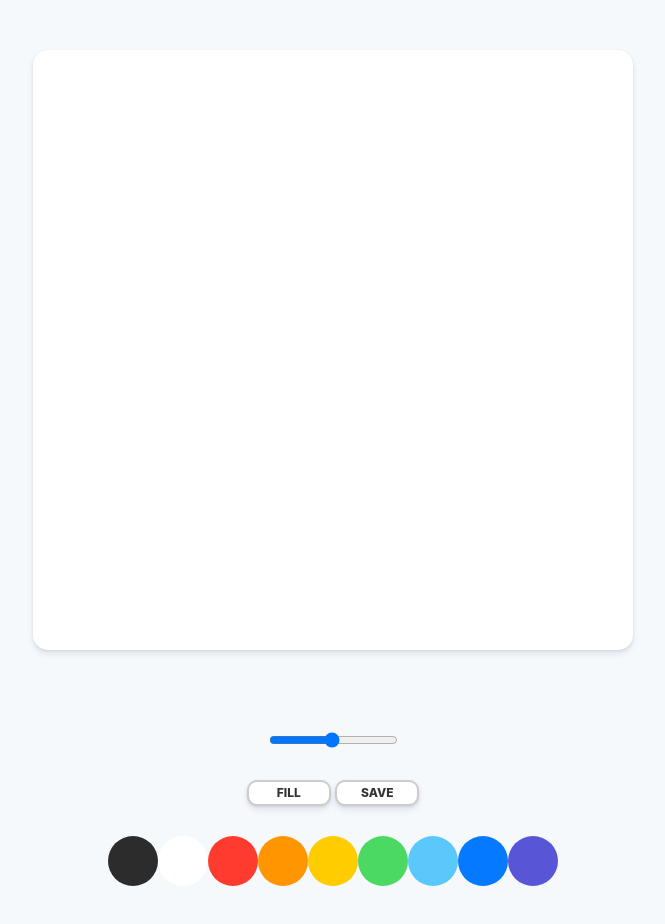
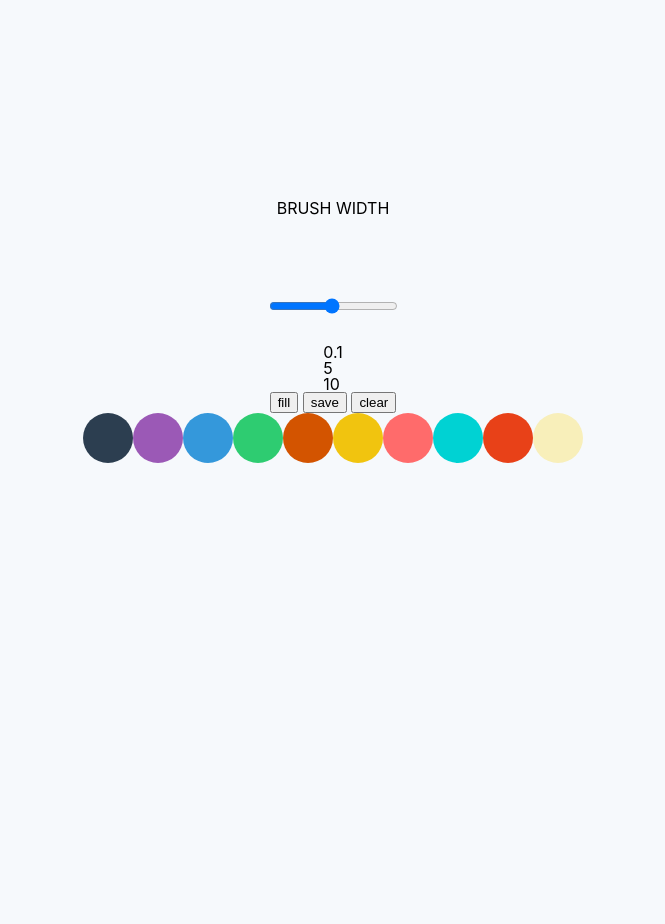
Before and after one commit to SewookJung/paintjs, a plain HTML site: page index.html in a window 1280 px wide. Shown: the whole page, without its empty margins (307-972 px from the left). After the commit the page ends 800 px from the top, so only its background shows below. Drawn offline with Linux system fonts and the light colour scheme.

Commit message:
added width section

```diff
--- a/index.html
+++ b/index.html
@@ -4,38 +4,75 @@
     <meta charset="UTF-8" />
     <meta name="viewport" content="width=device-width, initial-scale=1.0" />
     <meta http-equiv="X-UA-Compatible" content="ie=edge" />
-    <link rel="stylesheet" href="./css/style.css" />
-    <title>PaintJS</title>
+    <title>paintJS</title>
+    <link rel="stylesheet" href="css/style.css" />
   </head>
   <body>
-    <canvas id="jsCanvas" class="canvas"></canvas>
+    <canvas class="jsCanvas"> </canvas>
+    <div class="controls__line-title">BRUSH WIDTH</div>
     <div class="controls">
-      <div class="controls__range">
-        <input
-          type="range"
-          id="jsRange"
-          min="0.1"
-          max="5.0"
-          value="2.5"
-          step="0.1"
-        />
+      <input
+        type="range"
+        class="controls__range jsRange"
+        min="0.1"
+        max="10"
+        value="5"
+        step="0.1"
+      >
+      <div class="controls__line-width line-width">
+        <div class="line-width__min">0.1</div>
+        <div class="line-width__current">5</div>
+        <div class="line-width__max">10</div>
       </div>
-      <div class="controls__btns">
-        <button id="jsMode">Fill</button>
-        <button id="jsSave">Save</button>
+    </input>
+      <div class="controls__btn">
+        <button class="jsMode">fill</button>
+        <button class="jsSave">save</button>
+        <button class="jsClear">clear</button>
       </div>
-      <div class="controls__colors" id="jsColors">
-        <div class="controls__color" style="background-color: #2C2C2C;"></div>
-        <div class="controls__color" style="background-color: white;"></div>
-        <div class="controls__color" style="background-color: #FF3b30;"></div>
-        <div class="controls__color" style="background-color: #ff9500;"></div>
-        <div class="controls__color" style="background-color: #FFCC00;"></div>
-        <div class="controls__color" style="background-color: #4CD963;"></div>
-        <div class="controls__color" style="background-color: #5AC8FA;"></div>
-        <div class="controls__color" style="background-color: #0579FF;"></div>
-        <div class="controls__color" style="background-color: #5856D6;"></div>
+      <div class="controls__colors">
+        <div
+          class="controls__color jsColor"
+          style="background-color: #2c3e50"
+        ></div>
+        <div
+          class="controls__color jsColor"
+          style="background-color: #9b59b6"
+        ></div>
+        <div
+          class="controls__color jsColor"
+          style="background-color: #3498db"
+        ></div>
+        <div
+          class="controls__color jsColor"
+          style="background-color: #2ecc71"
+        ></div>
+        <div
+          class="controls__color jsColor"
+          style="background-color: #d35400"
+        ></div>
+        <div
+          class="controls__color jsColor"
+          style="background-color: #f1c40f"
+        ></div>
+        <div
+          class="controls__color jsColor"
+          style="background-color: #ff6b6b"
+        ></div>
+        <div
+          class="controls__color jsColor"
+          style="background-color: #00d2d3"
+        ></div>
+        <div
+          class="controls__color jsColor"
+          style="background-color: #e84118"
+        ></div>
+        <div
+          class="controls__color jsColor"
+          style="background-color: #F8EFBA"
+        ></div>
       </div>
     </div>
-    <script src="./js/app.js"></script>
+    <script src="js/app.js"></script>
   </body>
 </html>
```
